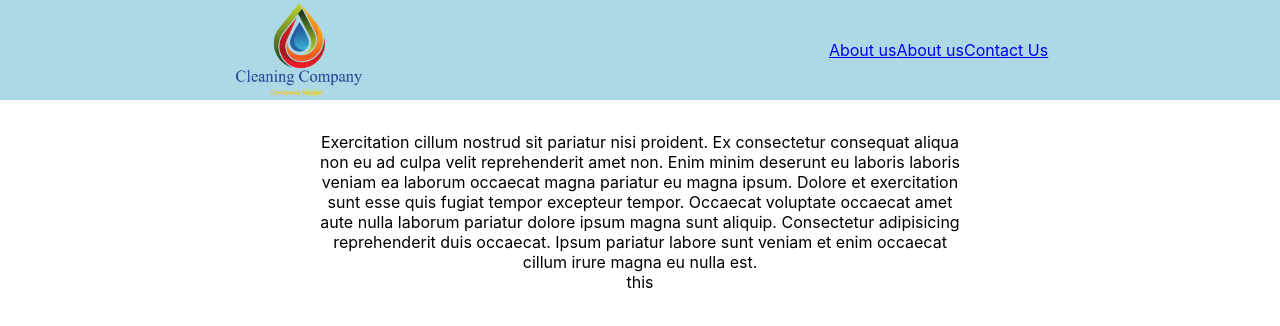
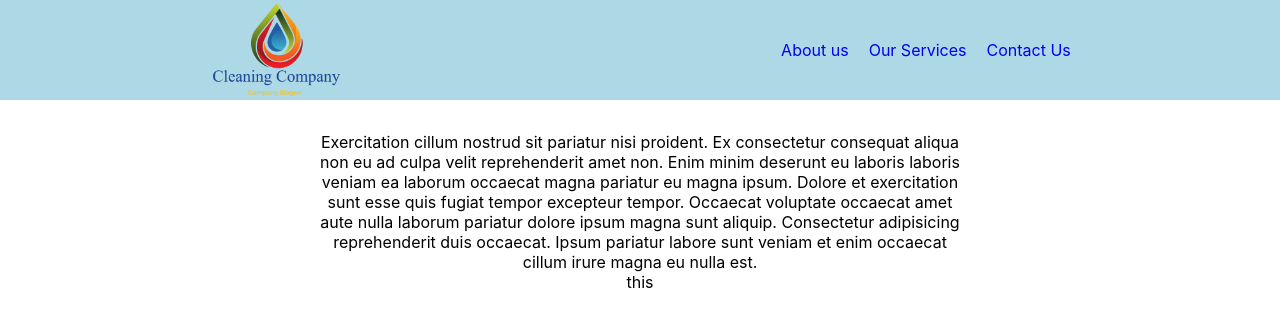
Before and after one commit to rgonzalez09/Cleaning, a React (Create React App) app: page / in a window 1280 px wide. Shown: the top 326 px of the page. Built offline with nearby package versions, Linux system fonts and the light colour scheme.

Commit message:
stylign to nav buttons

```diff
--- a/src/components/Navbar/navbar.css
+++ b/src/components/Navbar/navbar.css
@@ -18,3 +18,18 @@
   align-self: flex-start;
   padding-bottom: -50px;
 }
+
+.aboutUs {
+  margin-left: 20px;
+  text-decoration: none;
+}
+
+.ourServices {
+  margin-left: 20px;
+  text-decoration: none;
+}
+
+.contactUs {
+  margin-left: 20px;
+  text-decoration: none;
+}
--- a/src/components/Navbar/navbar.jsx
+++ b/src/components/Navbar/navbar.jsx
@@ -9,13 +9,13 @@ export default function navbar() {
         <img src="./logo.png"></img>
       </a>
       <div class="headers">
-        <a href="#" class="aboutUs">
+        <a href="#" className="aboutUs">
           About us
         </a>
-        <a href="#" class="aboutUs">
-          About us
+        <a href="#" className="ourServices">
+          Our Services
         </a>
-        <a href="#" class="Contact Us">
+        <a href="#" class="contactUs">
           Contact Us
         </a>
       </div>
```
